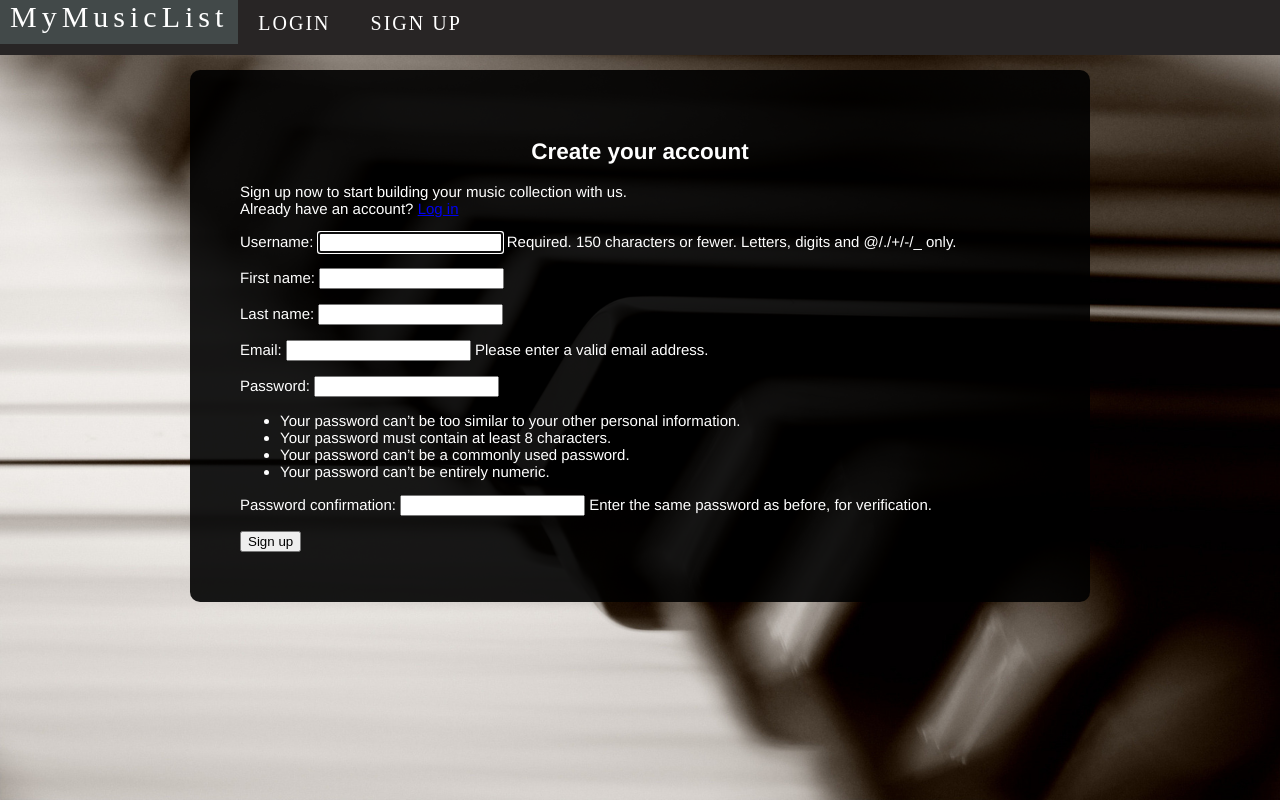
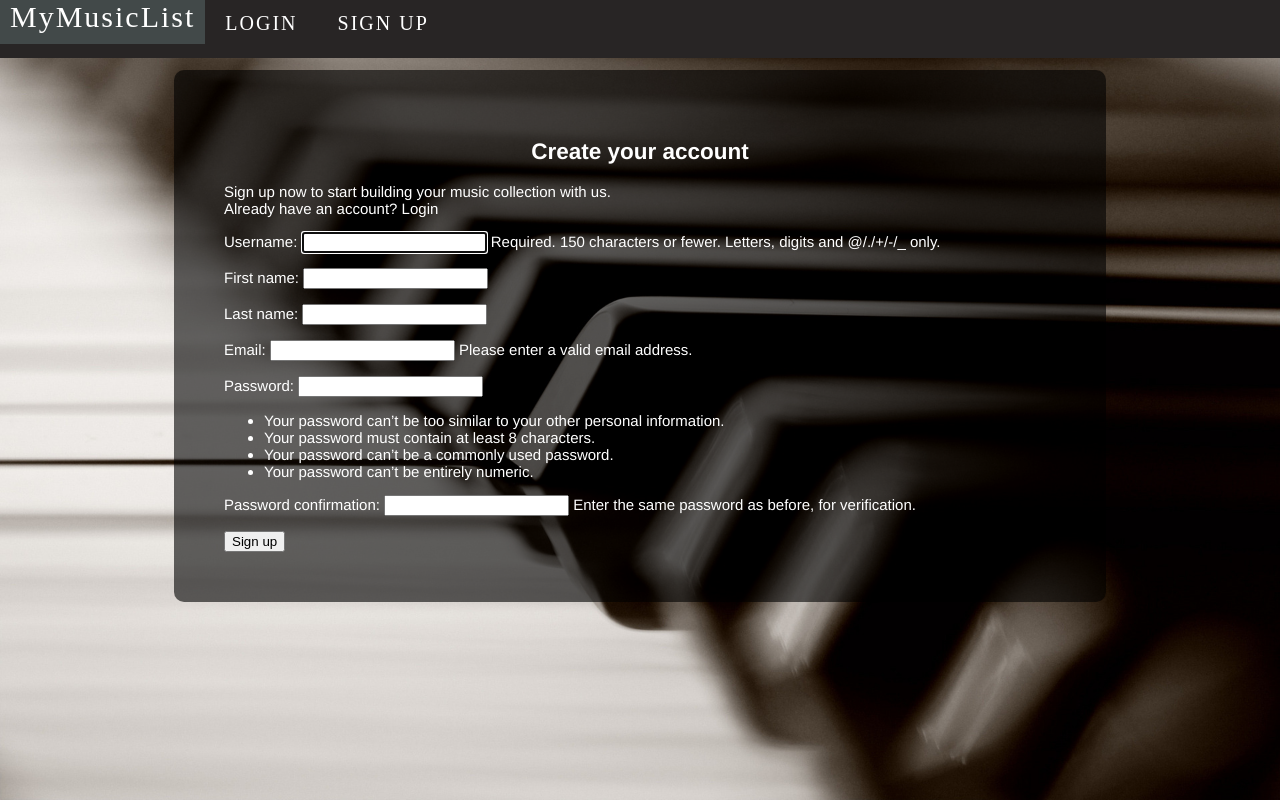
Before and after one commit to alltootechnical/mymusiclist, a Django app: page /signup/ in a window 1280 px wide. Run offline with Django 3.2, Linux system fonts and the light colour scheme; some web fonts are replaced.

Commit message:
Design changes
>Fixes issue #1
>Small design changes

```diff
--- a/files/css/mymusiclist.css
+++ b/files/css/mymusiclist.css
@@ -2,9 +2,11 @@
 
 
 }
-.login_form{
 
-
+#login_submit{
+	background-color: black;
+	color: white;
+	margin-left: 6vw;
 }
 
 
@@ -12,11 +14,11 @@
     margin: 0 auto;
     margin-bottom: 30px;
     text-align: left;
-    width: 800px;
+    width: 65vw;
 
     padding: 50px;
     font-size: 15px;
-    background-color: rgba(0,0,0,0.90);
+    background-color: rgba(0,0,0,0.6);
     border-radius: 10px;
 }
 
@@ -45,10 +47,10 @@ src: url('../fonts/PalanquinDark-Regular.ttf');
 	margin : -15px;
 	margin-top: -70px;
 	padding: 0px;
-	height : 55px;
+	height : 58px;
 }
 
-#nav_bar_items {
+#nav_bar li, #nav_bar li a {
 	float: left;
 	display: block;
 	color: white;
@@ -57,7 +59,7 @@ src: url('../fonts/PalanquinDark-Regular.ttf');
 	text-decoration: none;
 }
 
-#nav_bar_items.home{
+.nav_bar_home{
 	background-color: #424949;
 	font-size: 30px;
 	letter-spacing: 5px;
@@ -65,7 +67,7 @@ src: url('../fonts/PalanquinDark-Regular.ttf');
      padding-top: 0px;
 }
 
-#nav_bar_items.tab {
+.nav_bar_tab{
 	float: left;
 	display: block;
 	color: white;
@@ -76,8 +78,8 @@ src: url('../fonts/PalanquinDark-Regular.ttf');
 	text-decoration: none;
 }
 
-li a:hover, .active{
-	background-color: #282544;
+.nav_bar_tab:hover{
+	background-color: blue;
 
 }
 
@@ -86,7 +88,6 @@ body {
 	font-family: helvetica;
 	margin: 15px;
 	margin-top: 70px;
-	background-image: url(/files/images/background.jpg);
-	background-position: left top;
+	background: url(/files/images/background.jpg) no-repeat center fixed;
 	background-size: cover;
 }
--- a/templates/base.html
+++ b/templates/base.html
@@ -1,25 +1,23 @@
-{% load static %}
-
 <!DOCTYPE html>
 <html>
 <head>
   <meta charset="utf-8">
   <title>{% block title %}MyMusicList{% endblock %}</title>
-  <link rel="stylesheet" href="{% static 'css/mymusiclist.css' %}">
+  <link rel="stylesheet" href="/files/css/mymusiclist.css">
 </head>
 <body>
   <header>
     {% if user.is_authenticated %}
       <ul id='nav_bar'>
-        <li id='nav_bar_items'><a id='nav_bar_items' href="/">MyMusicList</a></li>
-        <li id='nav_bar_items'><a id='nav_bar_items' href="/profile/{{user.username}}">Hi, {{user.username}}</a></li>
-        <li id='nav_bar_items' style="float:right"><a id='nav_bar_items' href="{% url 'logout' %}">Logout</a></li>
+        <li><a class="nav_bar_home" href="/">MyMusicList</a></li>
+        <li><a class="nav_bar_tab" href="/profile/{{user.username}}">Hi, {{user.username}}</a></li>
+        <li style="float:right"><a class="nav_bar_tab" href="{% url 'logout' %}">Logout</a></li>
       </ul>
     {% else %}
       <ul id='nav_bar'>
-        <li id='nav_bar_items'><a id='nav_bar_items'  class="home" href="/">MyMusicList</a></li>
-        <li id='nav_bar_items'><a id='nav_bar_items' class="tab" href="{% url 'login' %}">LOGIN</a></li>
-        <li id='nav_bar_items'><a id='nav_bar_items' class="tab" href="{% url 'signup' %}">SIGN UP</a></li>
+        <li><a class="nav_bar_home" href="/">MyMusicList</a></li>
+        <li><a class="nav_bar_tab" href="{% url 'login' %}">LOGIN</a></li>
+        <li><a class="nav_bar_tab" href="{% url 'signup' %}">SIGN UP</a></li>
       </ul>
     {% endif %}
   </header>
--- a/templates/home.html
+++ b/templates/home.html
@@ -3,7 +3,6 @@
 {% block title %}MyMusicList{% endblock %}
 
 {% block content %}
-  <h2>Home</h2>
   <div >
 
 
--- a/templates/signup.html
+++ b/templates/signup.html
@@ -5,7 +5,7 @@
   <div class='signup_form centered'>
        <h2>Create your account</h2>
        <p>
-          Sign up now to start building your music collection with us.  <br/> Already have an account? <a href="{% url 'login' %}">Log in</a>
+          Sign up now to start building your music collection with us.  <br/> Already have an account? Login
        </p>
   <form method="post">
     {% csrf_token %}
```
Also changed, not shown: db.sqlite3 (deleted), 1 other file.
